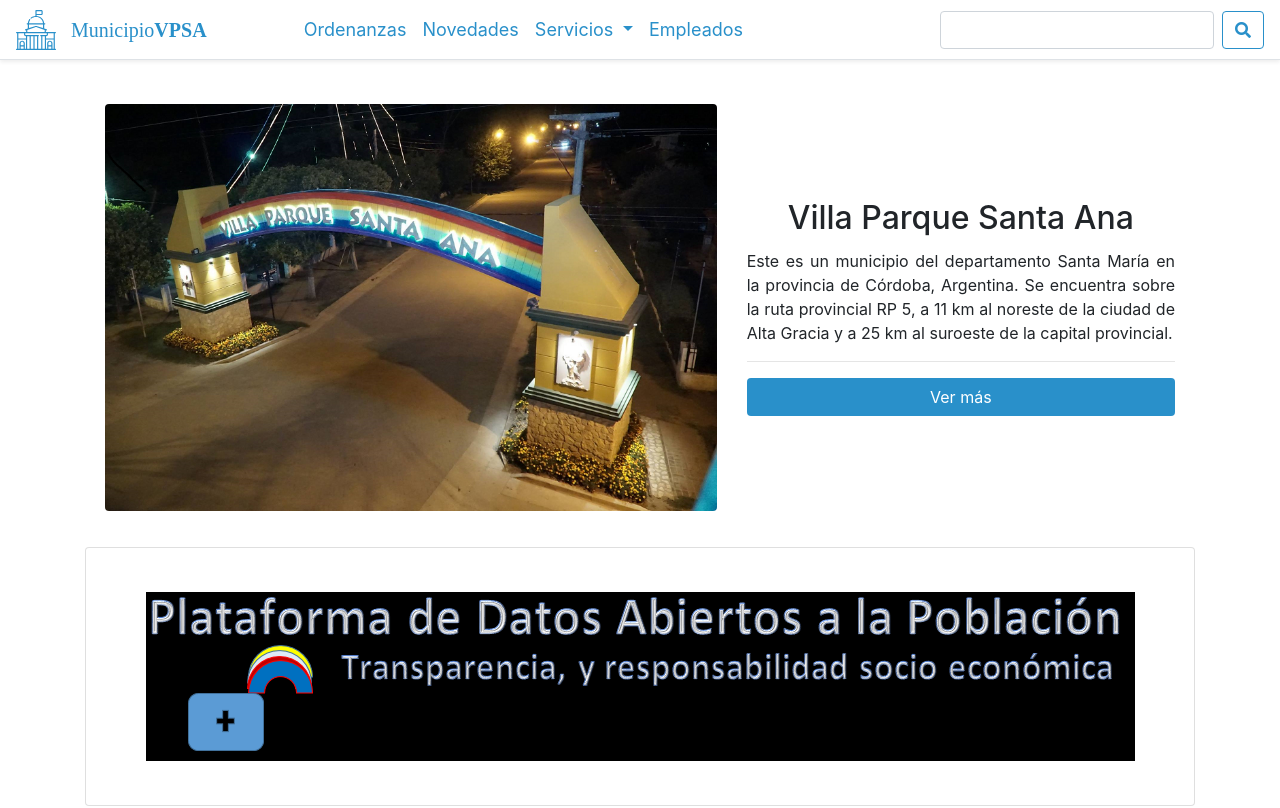
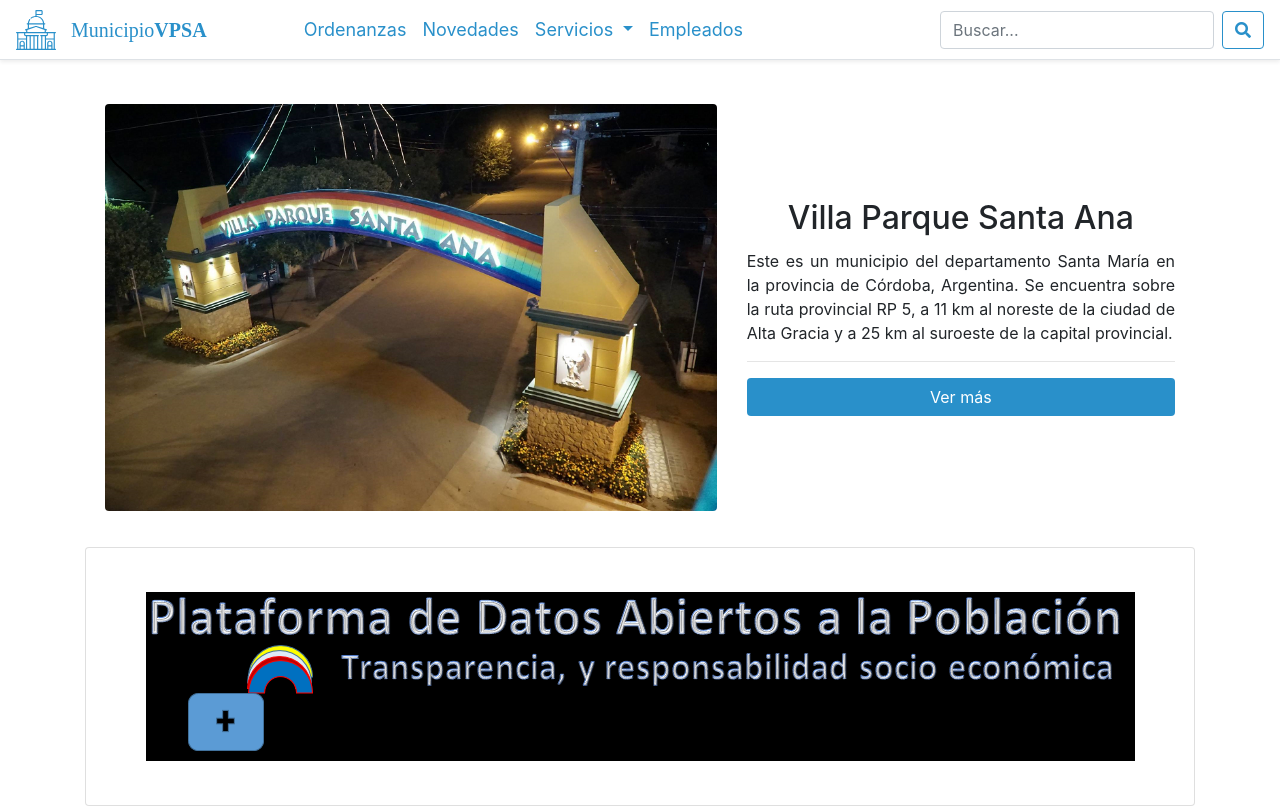
Before and after one commit to FedeLopez91/Municipio_V.P.S.A, an Angular app in the folder CodigoFuente/VPSAFrontEnd/: page / in a window 1280 px wide. Shown: the top 808 px of the page. Built offline with nearby package versions, Linux system fonts and the light colour scheme.

Commit message:
Placeholder Buscar

```diff
--- a/CodigoFuente/VPSAFrontEnd/src/app/nav-bar/nav-bar.component.html
+++ b/CodigoFuente/VPSAFrontEnd/src/app/nav-bar/nav-bar.component.html
@@ -151,7 +151,7 @@
                 <input
                   class="form-control mr-sm-2"
                   type="search"
-
+                  placeholder="Buscar..."
                   aria-label="Search"
                 />
                 <button class="btn btn btn-outline-custom my-2 my-sm-0" type="submit">
```
